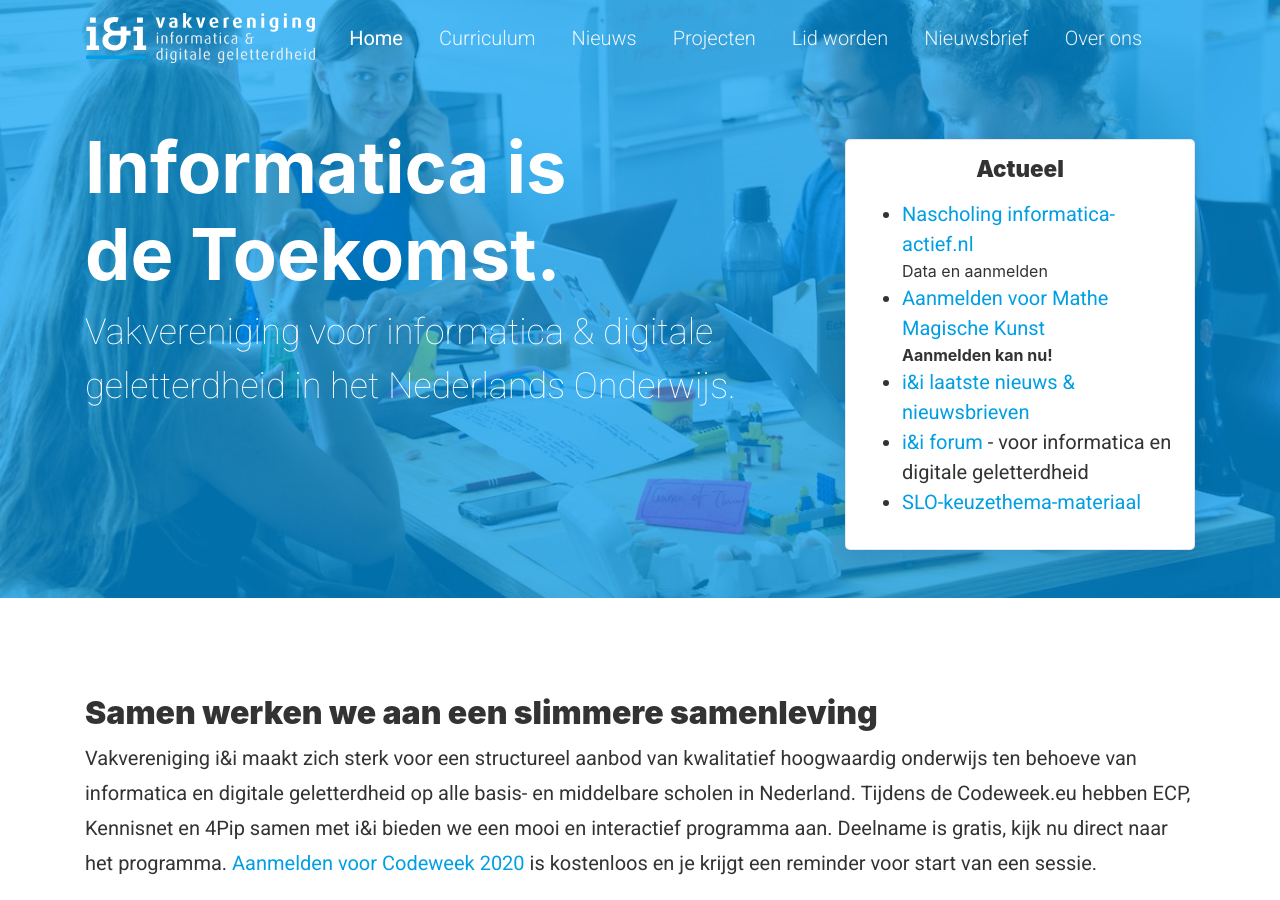
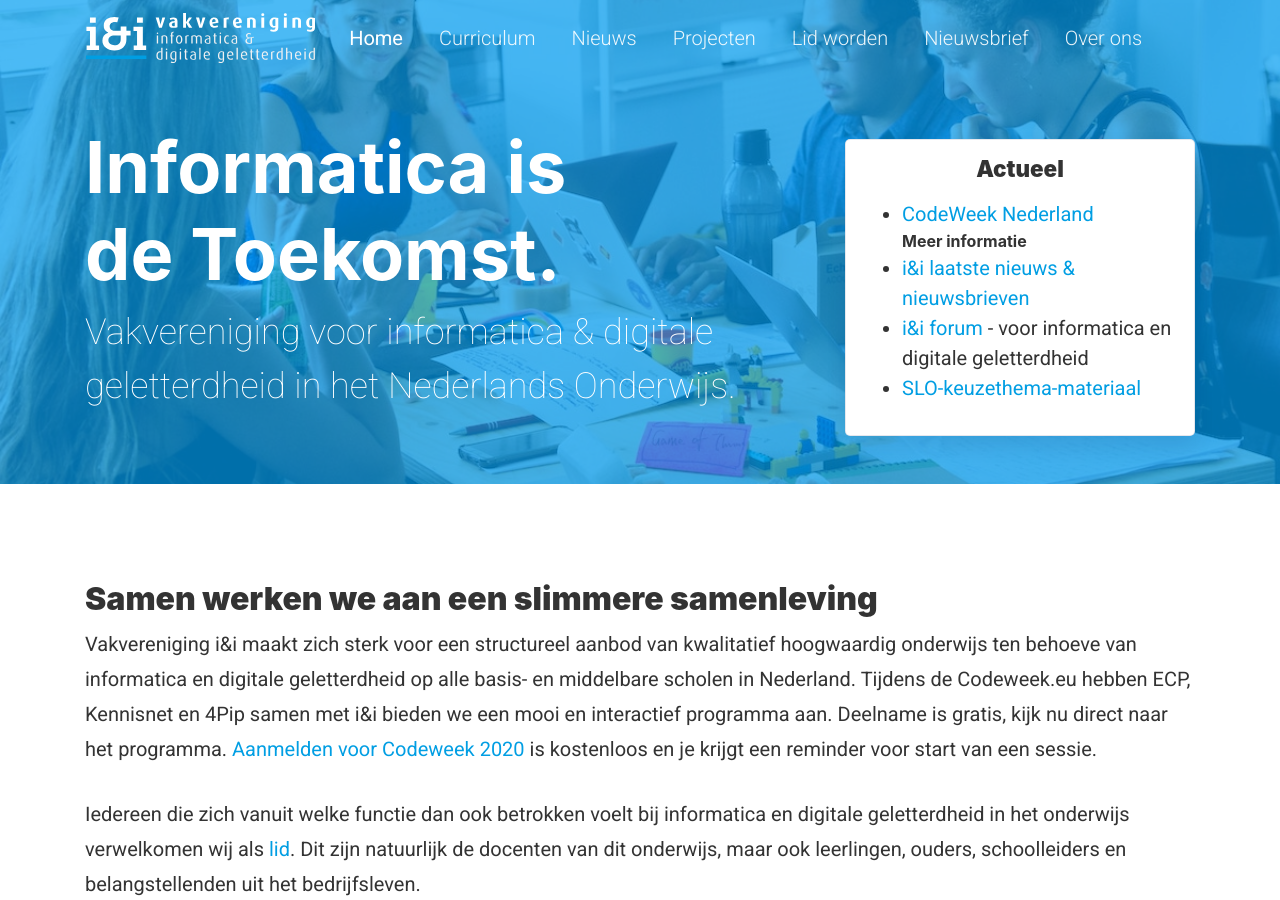
Before and after one commit to ieni/website, a Jekyll site: the page built from _pages/index.md, in a window 1280 px wide and 900 px high. Built offline with Jekyll 4.4.1, drawn with Linux system fonts in a browser that asks for light colours.

Commit message:
removed wedstrijd added codeweek

```diff
--- a/_includes/header-callout.html
+++ b/_includes/header-callout.html
@@ -1,12 +1,10 @@
 <h2>Actueel</h2>
 <p>
 	<ul>
+
 		<li>
-			<a href="https://ieni.org/nieuws/Nascholing-informatica-actief/">Nascholing informatica-actief.nl</a>
-		</li> Data en aanmelden
-		<li>
-			<a href="https://ieni.org/nieuws/Mathe-Magische-Kunst/">Aanmelden voor Mathe Magische Kunst</a>
-		</li>	<b>Aanmelden kan nu!</b>
+			<a href="https://ieni.org/nieuws/codeweek-2021/">CodeWeek Nederland</a>
+		</li>	<b>Meer informatie</b>
 
 
 
```
